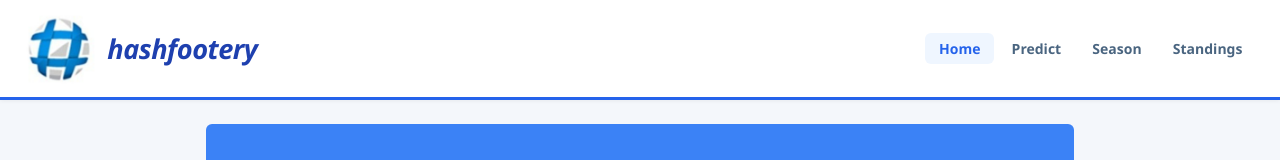
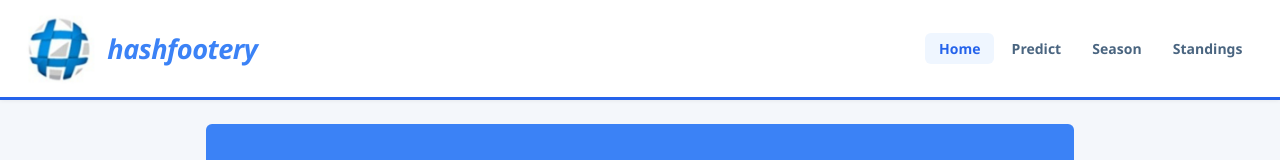
Before and after one commit to kirstiehepburn-ops/hashfootery, a website: page index.html in a window 1280 px wide. Shown: the top 160 px of the page. Drawn offline with Linux system fonts and the light colour scheme; no server answers.

Commit message:
Logo text in lighter blue

```diff
--- a/style.css
+++ b/style.css
@@ -50,7 +50,7 @@ header {
 .logo-text {
   font-size: 1.7rem;
   font-weight: 900;
-  color: var(--green-dark);
+  color: var(--green-mid);
   letter-spacing: -0.5px;
   font-style: italic;
 }
```
